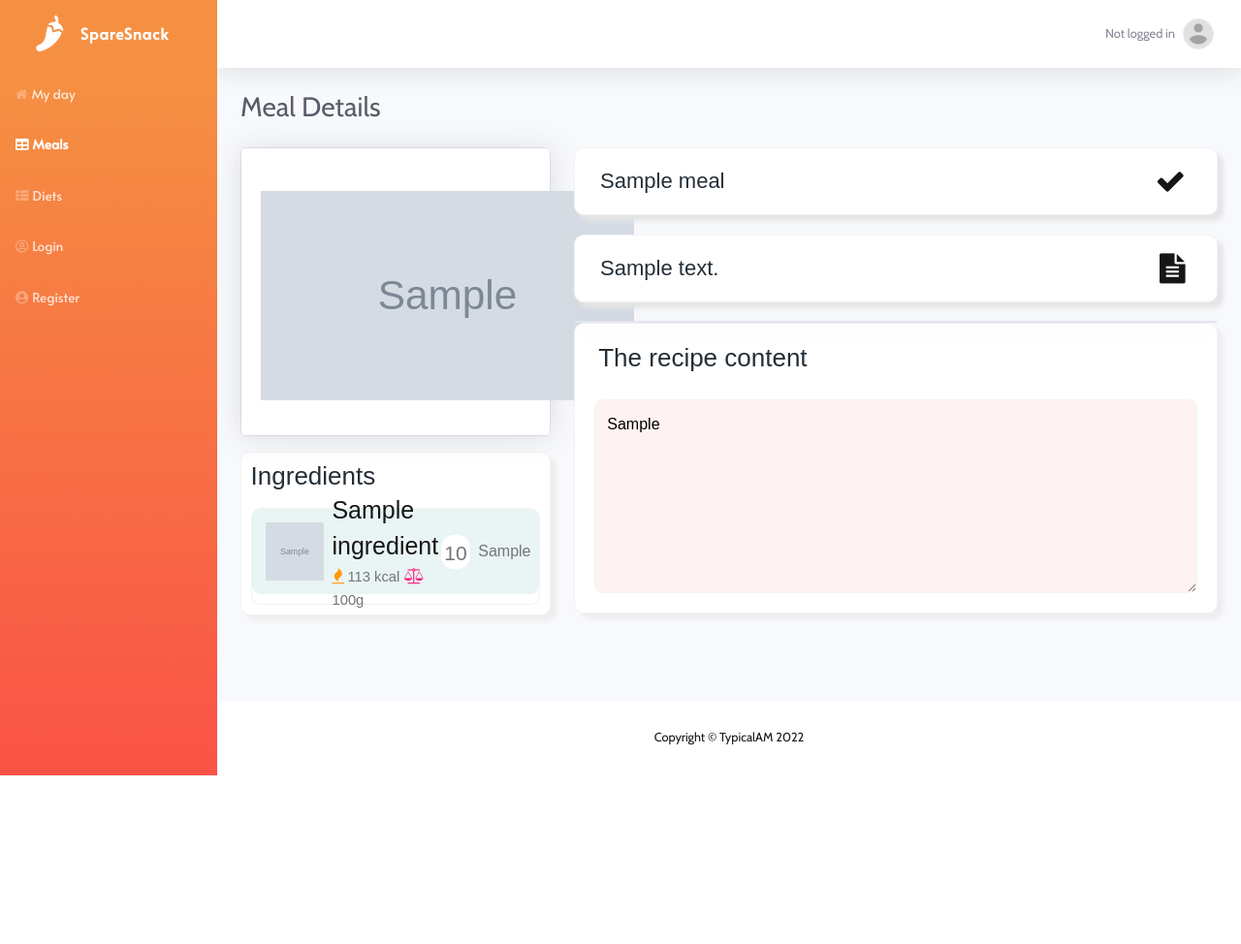
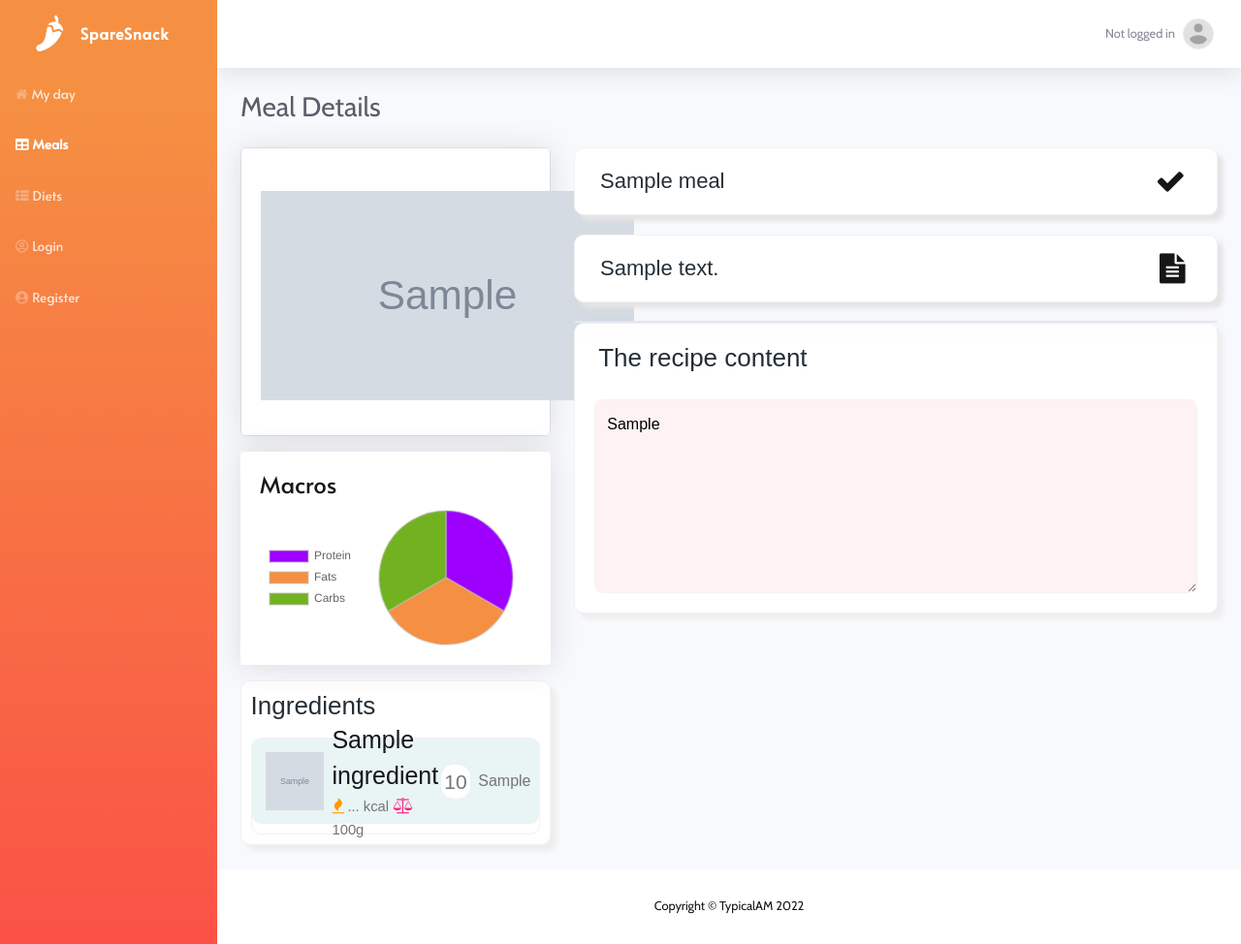
Before and after one commit to TypicalAM/SpareSnack, a Django app: page /meals/1/ in a window 1280 px wide. Shown: the whole page at 97% size. Before the commit the page ends 800 px from the top, so only its background shows below. Run offline with Django 4.2, Linux system fonts and the light colour scheme; tables that the repository leaves empty hold one stand-in row (values such as "Sample post"); grey boxes marked "Sample" are stand-in pictures; parts of the project's set-up code (start-up, migrations or seed data) failed here and were passed over; some libraries are stand-ins or nearby versions.

Commit message:
Added a pie chart to show the meals' macronutrients

```diff
--- /dev/null
+++ b/diets/static/js/meal/detail.js
@@ -0,0 +1,8 @@
+$(document).ready(function(){
+
+	$('[data-bss-chart]').each(function(index, elem) {
+		console.log('firing')
+		this.chart = new Chart($(elem), $(elem).data('bss-chart'));
+	});
+
+});
--- a/diets/templates/meal/view.html
+++ b/diets/templates/meal/view.html
@@ -10,6 +10,12 @@
                             <div class="card mb-3">
 									<div class="card-body text-center shadow"><img class="mb-3 mt-4" src="{{ meal.image.url }}" style="height: 216px;width: 385px;"></div>
                             </div>
+                            <div class="card" style="margin-bottom: 5%;border: none;">
+                                <div class="card-body shadow">
+                                    <h4 class="card-title" style="font-family: Alata, sans-serif;">Macros</h4>
+																		<div><canvas data-bss-chart="{&quot;type&quot;:&quot;pie&quot;,&quot;data&quot;:{&quot;labels&quot;:[&quot;Protein&quot;,&quot;Fats&quot;,&quot;Carbs&quot;],&quot;datasets&quot;:[{&quot;label&quot;:&quot;Calories&quot;,&quot;backgroundColor&quot;:[&quot;rgb(158,0,255)&quot;,&quot;#f58f42&quot;,&quot;rgb(114,178,32)&quot;],&quot;borderColor&quot;:[&quot;rgba(190,190,190,0.4)&quot;,&quot;rgba(190,190,190,0.4)&quot;,&quot;rgba(190,190,190,0.4)&quot;],&quot;data&quot;:[&quot;{{ meal.protein }}&quot;,&quot;{{ meal.fats }}&quot;,&quot;{{ meal.carbs }}&quot;]}]},&quot;options&quot;:{&quot;maintainAspectRatio&quot;:true,&quot;legend&quot;:{&quot;display&quot;:true,&quot;position&quot;:&quot;left&quot;},&quot;title&quot;:{&quot;display&quot;:false,&quot;text&quot;:&quot;Total calories - 2000&quot;}}}"></canvas></div>
+                                </div>
+                            </div>
                             <div id="ingredients-div" style="margin-bottom: 3%;box-shadow: 6px 6px 4px #eeeeee;display: grid;padding: 3%;border-radius: 10px;background-color: white;width: 100%;font-family: 'Merriweather Sans', sans-serif;border: 1px solid #f2f2f2;">
                                 <h1 style="width: 100%;font-size: 26px;font-family: 'Josefin Sans', sans-serif;color: #242e37;">Ingredients</h1>
 
@@ -18,7 +24,7 @@
                                     <div id="ingredient-2" style="border: hidden;padding: 3%;display: grid;background: #e9f4f4;border-radius: 9px;">
 											<div class="info" style="align-items: center;display: flex;height: 70px;"><img style="margin-right: 3%;margin-left: 2%;height: 60px;width: 60px;" src="{{ relation.ingredient.image.url }}">
 												<div style="width: 60%;display: grid;"><span style="font-family: 'Josefin Sans', sans-serif;font-size: 25px;">{{ relation.ingredient.name }}</span>
-                                                <div><i class="fa fa-fire" style="color: #ff9900;margin-right: 3%;"></i><small style="color: #757575;margin-right: 4%;font-family: 'Josefin Sans', sans-serif;font-size: 14.8px;">113 kcal</small><i class="fa fa-balance-scale" style="margin-right: 3%;color: rgb(255,29,124);"></i><small style="color: #757575;font-family: 'Josefin Sans', sans-serif;font-size: 14.8px;">100g</small></div>
+                                                <div><i class="fa fa-fire" style="color: #ff9900;margin-right: 3%;"></i><small style="color: #757575;margin-right: 4%;font-family: 'Josefin Sans', sans-serif;font-size: 14.8px;">... kcal</small><i class="fa fa-balance-scale" style="margin-right: 3%;color: rgb(255,29,124);"></i><small style="color: #757575;font-family: 'Josefin Sans', sans-serif;font-size: 14.8px;">100g</small></div>
 												</div><textarea class="grams" style="color: #757575;padding: 1%;overflow: hidden!important;resize: none!important;height: 35px;border-radius: 13px;background-color: white;border: hidden;width: 15%;font-family: 'Josefin Sans', sans-serif;font-size: 21px;text-align: center;" readonly="">{{ relation.amount }}</textarea><span style="color: #757575;margin-left: 3%;">{{ relation.ingredient.measure_type }}</span>
                                         </div>
                                     </div>
@@ -26,6 +32,8 @@
 																{% endfor %}
 
                             </div>
+
+
                         </div>
                         <div class="col-lg-8">
                             <div class="row mb-3 d-none">
@@ -60,6 +68,7 @@
                             </div>
                             <div class="row">
                                 <div class="col">
+
 										<div style="height: 70px;box-shadow: 6px 6px 4px #e5e5e5;margin-bottom: 3%;display: flex;align-items: center;padding: 3%;border-radius: 10px;background-color: white;width: 100%;font-family: 'Merriweather Sans', sans-serif;border: 1px solid #f2f2f2;"><span style="padding-left: 1%;width: 95%;font-family: 'Josefin Sans', sans-serif;text-align: left;border-style: none;border-bottom-style: none;font-size: 22px;color: #242e37;">{{ meal.name }}</span><i class="fa fa-check" style="margin-left: 2%;margin-right: 2%;font-size: 31px;"></i></div>
                                     <div style="height: 70px;box-shadow: 6px 6px 4px #e5e5e5;margin-bottom: 3%;display: flex;align-items: center;padding: 3%;border-radius: 10px;background-color: white;width: 100%;font-family: 'Merriweather Sans', sans-serif;border: 1px solid #f2f2f2;"><span style="padding-left: 1%;width: 95%;font-family: 'Josefin Sans', sans-serif;text-align: left;border-style: none;border-bottom-style: none;font-size: 22px;color: #242e37;">{{ meal.description }}</span><i class="fa fa-file-text" style="margin-left: 2%;margin-right: 2%;font-size: 31px;"></i></div>
                                     <div class="card shadow">
@@ -71,9 +80,14 @@
                                         </div>
 											<div style="border-radius: 10px;margin-top: 3%;min-height: 200px;background-color: white;border: 1px solid #f2f2f2;"><textarea id="id_description" style="padding: 2%;border-radius: 5px;border: hidden;width: 100%;height: 100%;background: #fff2f2;" type="text" name="description" maxlength="200" readonly="">{{ meal.recipe }}</textarea></div>
                                     </div>
+
                                 </div>
                             </div>
                         </div>
                     </div>
                 </div>
 {%endblock%}
+{%block js%}
+<script src="https://cdnjs.cloudflare.com/ajax/libs/Chart.js/2.8.0/Chart.bundle.min.js"></script>
+<script src="{% static '/js/meal/detail.js' %}"></script>
+{%endblock%}
```
